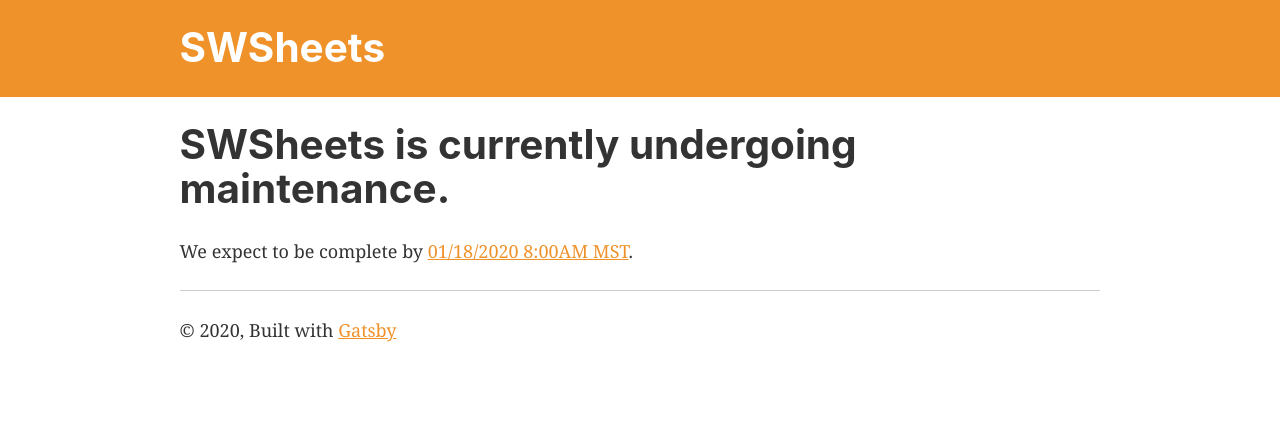
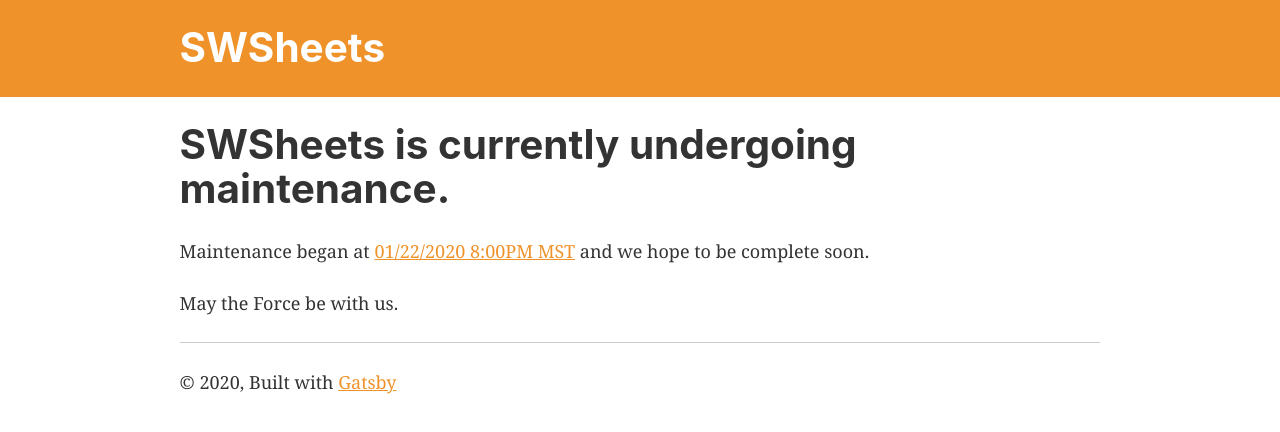
Before and after one commit to swsheets/maintenance-page, a Gatsby site: page / in a window 1280 px wide. Built offline with nearby package versions, Linux system fonts and the light colour scheme; Gatsby itself is replaced by a stand-in of ours.

Commit message:
Update date and time

```diff
--- a/src/pages/index.js
+++ b/src/pages/index.js
@@ -8,16 +8,17 @@
     <SEO title="Home" />
     <h1>SWSheets is currently undergoing maintenance.</h1>
     <p>
-      We expect to be complete by{" "}
+      Maintenance began at{" "}
       <a
         target="_blank"
         rel="noopener noreferrer"
-        href="https://www.worldtimebuddy.com/?pl=1&amp;lid=7&amp;h=7&amp;date=1/18/2020%7C3"
+        href="https://www.worldtimebuddy.com/?pl=1&amp;lid=7&amp;h=7&amp;date=1/22/2020%7C3"
       >
-        01/18/2020 8:00AM MST
-      </a>
-      .
+        01/22/2020 8:00PM MST
+      </a>{" "}
+      and we hope to be complete soon.
     </p>
+    <p>May the Force be with us.</p>
     <hr></hr>
     <div style={{ maxWidth: `300px`, marginBottom: `1.45rem` }}></div>
   </Layout>
```
